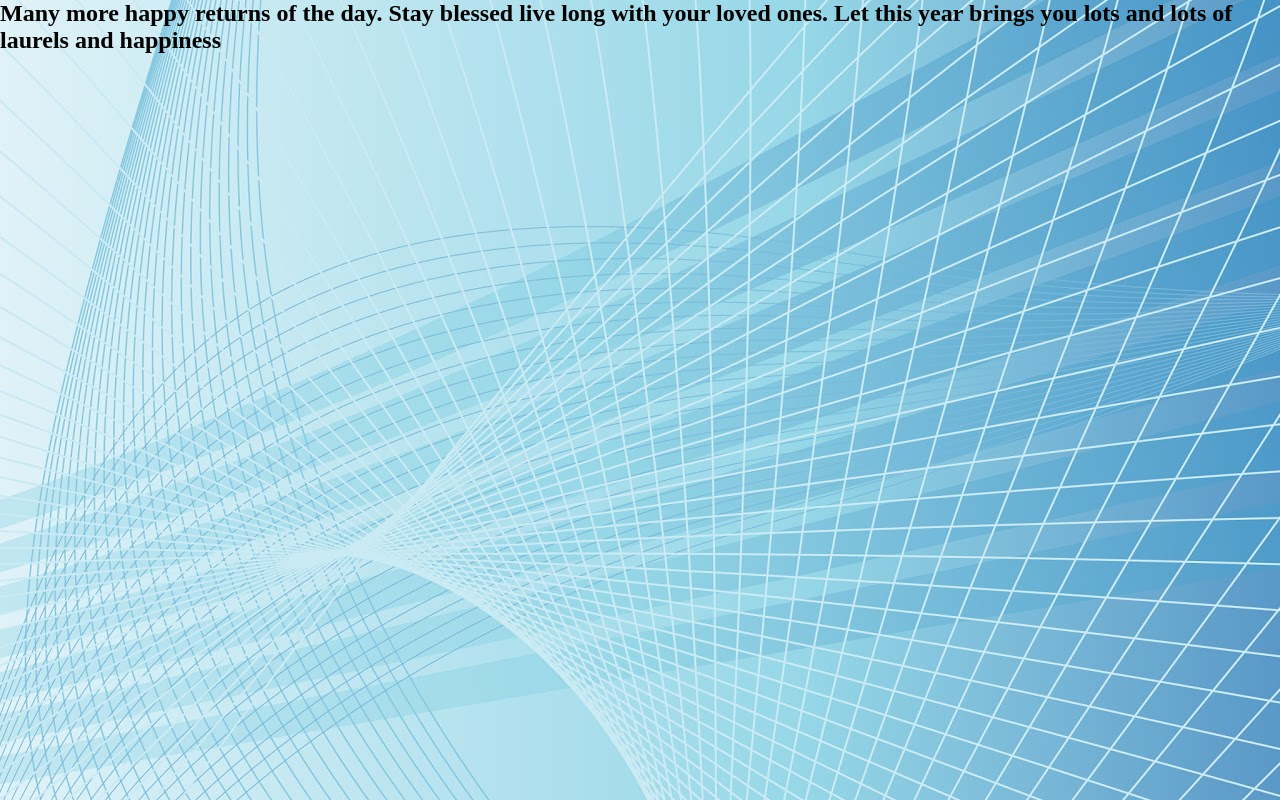
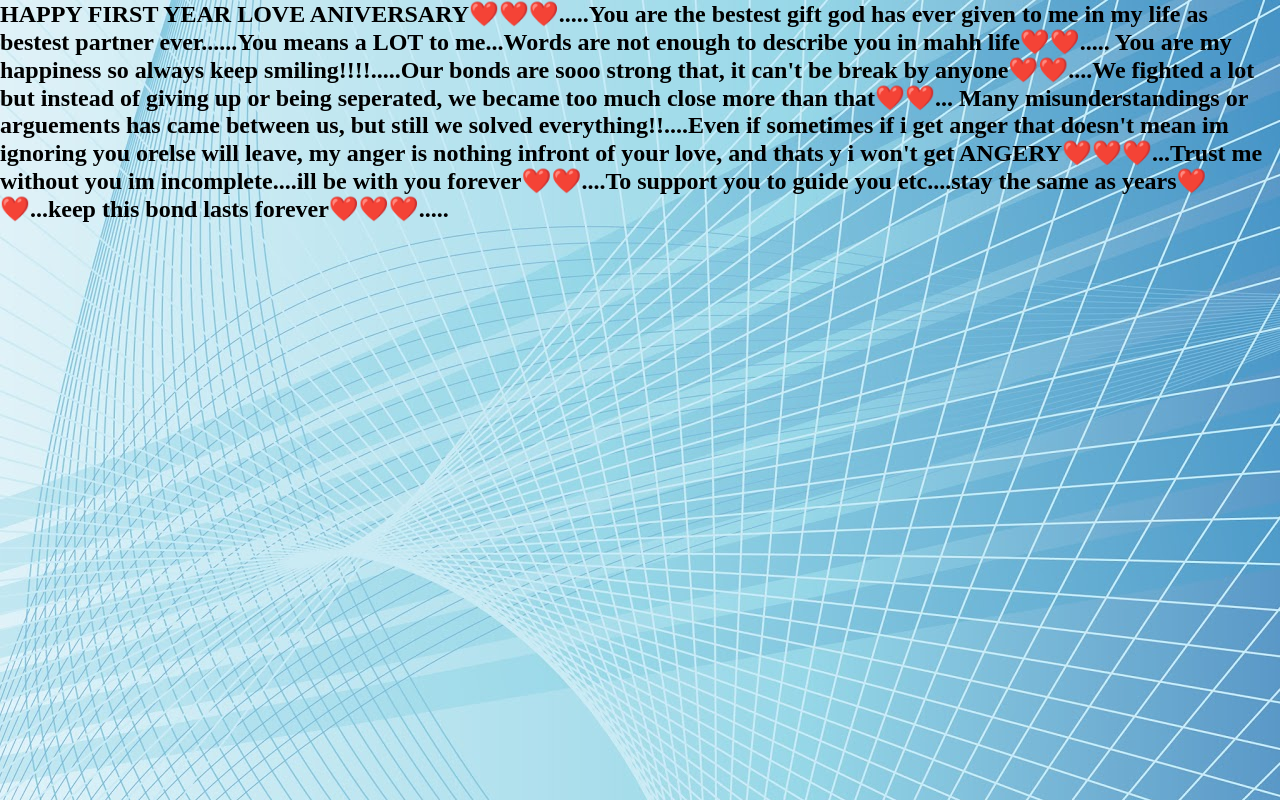
Before and after one commit to Rithika30/Mine_Forever, a plain HTML site: page index.html in a window 1280 px wide. Drawn offline with Linux system fonts and the light colour scheme.

Commit message:
Update index.html

```diff
--- a/index.html
+++ b/index.html
@@ -25,7 +25,10 @@ transform:translate(-50%, -50%);
 <body>
 <body background="blue bg.jpg">
 <div>
-<h2>Many more happy returns of the day. Stay blessed live long with your loved ones. Let this year brings you lots and lots of laurels and happiness</h2>
+<h2>HAPPY FIRST YEAR LOVE ANIVERSARY❤️❤️❤️.....You are the bestest gift god has ever given to me in my life as bestest partner ever......You means a LOT to me...Words are not enough to describe you in mahh life❤️❤️.....
+You are my happiness so always keep smiling!!!!.....Our bonds are sooo strong that, it can't be break by anyone❤️❤️....We fighted a lot but instead of giving up or being seperated, we became too much close more than that❤️❤️...
+Many misunderstandings or arguements has came between us, but still we solved everything!!....Even  if sometimes if i get anger that doesn't mean im ignoring you orelse will leave, my anger is nothing infront of your love,
+ and thats y i won't get ANGERY❤️❤️❤️...Trust me without you im incomplete....ill be with you forever❤️❤️....To support you to guide you etc....stay the same as years❤️❤️...keep this bond lasts forever❤️❤️❤️..... </h2>
 
 <div style="width: 300px; height: 450px; text-align: center; margin: auto;
 <center>
```
